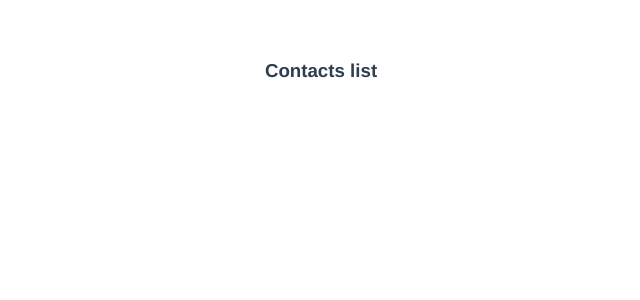
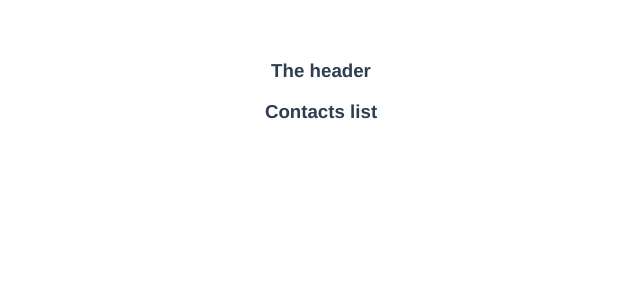
Before and after one commit to rpalvair/contacts-front-vue, a Vue app: page / in a window 1280 px wide. Shown: the top 300 px of the page, without its empty margins (319-959 px from the left). Built offline with nearby package versions, Linux system fonts and the light colour scheme.

Commit message:
feat : Introduce header component

```diff
--- a/src/App.vue
+++ b/src/App.vue
@@ -1,10 +1,13 @@
 <template>
+  <the-header></the-header>
   <router-view></router-view>
 </template>
 
 <script>
+import TheHeader from "./components/TheHeader.vue";
 export default {
   name: "App",
+  components: { TheHeader },
 };
 </script>
 
--- /dev/null
+++ b/src/components/TheHeader.vue
@@ -0,0 +1,5 @@
+<template>
+    <header>
+        <h3>The header</h3>
+    </header>
+</template>
--- a/src/main.js
+++ b/src/main.js
@@ -2,6 +2,7 @@ import { createApp } from 'vue'
 import App from './App.vue'
 import router from "./router"
 
+
 const app = createApp(App)
 app.use(router)
 app.mount('#app')
```
